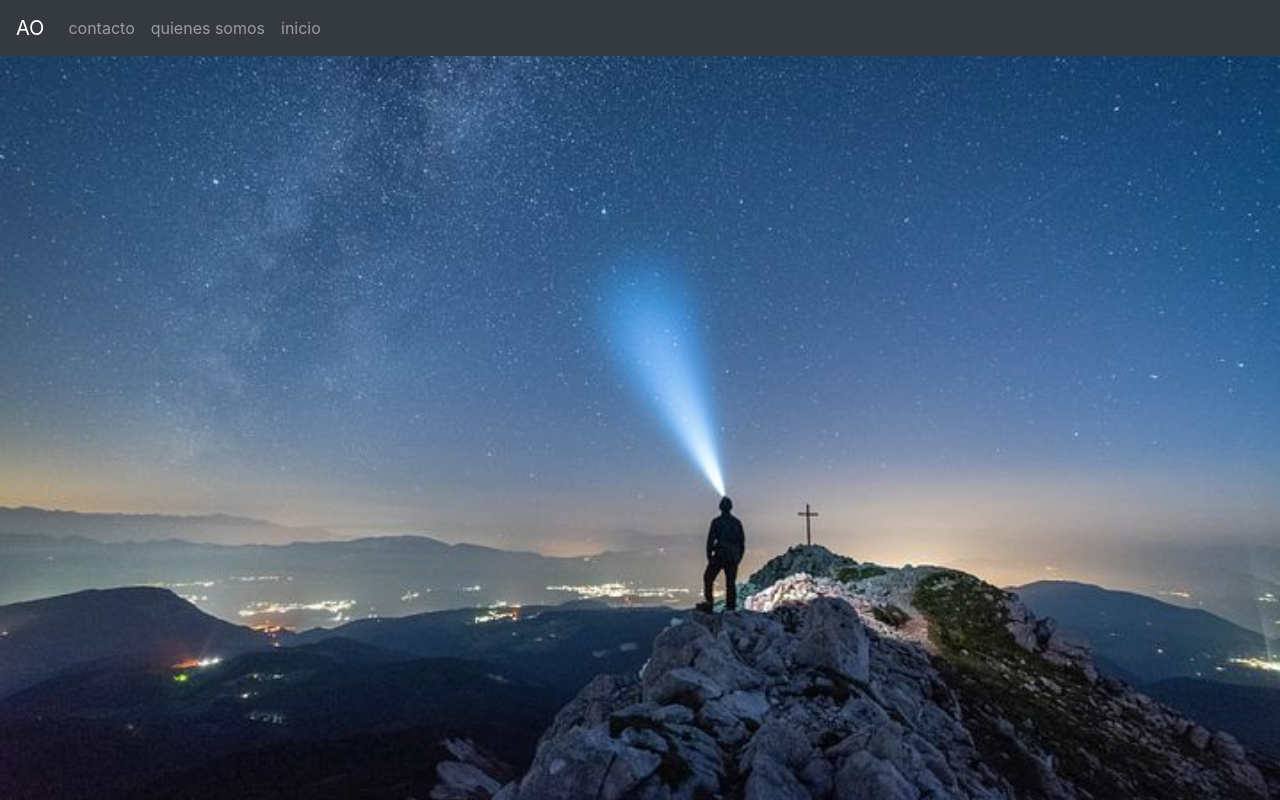
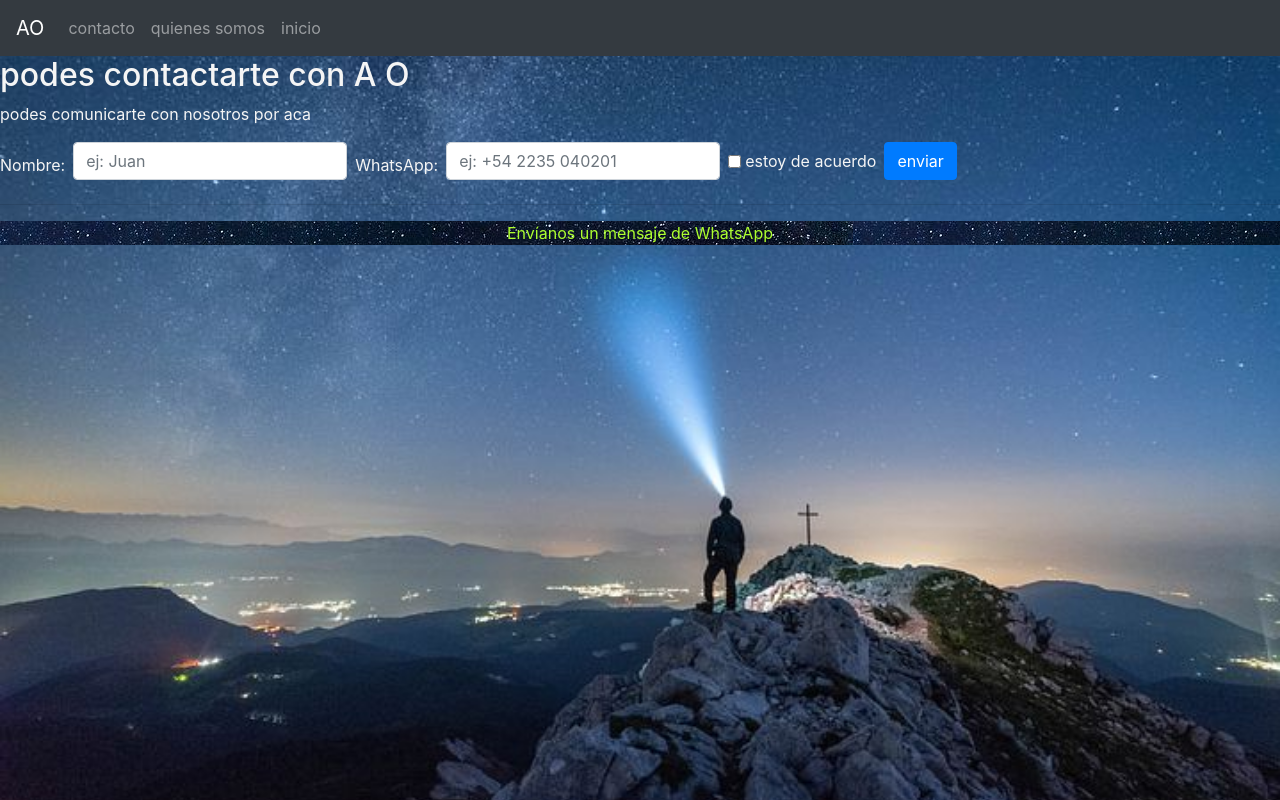
Before and after one commit to lucianomontoyA/avistamientoovni, a plain HTML site: page contacto.html in a window 1280 px wide. Drawn offline with nearby package versions, Linux system fonts and the light colour scheme.

Commit message:
agregue contacto

```diff
--- a/_contato.scss
+++ b/_contato.scss
@@ -1,3 +1,12 @@
+$color:whitesmoke ;
+$color2:greenyellow;
+$color3:yellow;
+
+@import"_contacto.html";
+
+
 body{
     background-color: black;
+    color:orangered;
 }
+h2{color:orangered}
--- a/contacto.html
+++ b/contacto.html
@@ -39,7 +39,25 @@
   </nav>
 <!--fin -- barra de navegacion bootstrap-->
 
+<h2>podes contactarte con A <span>O</span></h2>
+<p> podes comunicarte con nosotros por aca</p>
+<form class="form-inline" action="/action_page.php">
+  <label for="email" class="mr-sm-2">Nombre:</label>
+  <input type="email" class="form-control mb-2 mr-sm-2" placeholder="ej: Juan" id="email">
+  <label for="pwd" class="mr-sm-2">WhatsApp:</label>
+  <input type="password" class="form-control mb-2 mr-sm-2" placeholder="ej: +54 2235 040201" id="pwd">
+  <div class="form-check mb-2 mr-sm-2">
+    <label class="form-check-label">
+      <input class="form-check-input" type="checkbox"> estoy de acuerdo
+    </label>
+  </div>
+    <button type="submit" class="btn btn-primary mb-2">enviar</button>
+</form>
 
+  <hr>
+  <div class="whastapp">
+  <a class="whatsapp" href="https://api.whatsapp.com/send?phone=0123456789">Envíanos un mensaje de WhatsApp</a>
+</div>
 
 
 
--- a/estilos.scss
+++ b/estilos.scss
@@ -1,3 +1,8 @@
+
+
+
+
+
 body{
     color:whitesmoke;
     background-image: url(paisaje1.jpg);
@@ -48,3 +53,10 @@ span{color: greenyellow;}
     text-align: center;
     display: flex;
 }
+.whatsapp{
+    text-align: center;
+    display: block;
+    color:greenyellow;
+    align-items: center;
+    background-image: url(galaxia1.jpg);
+}
```
Also changed, not shown: estilos.css, 1 other file.
